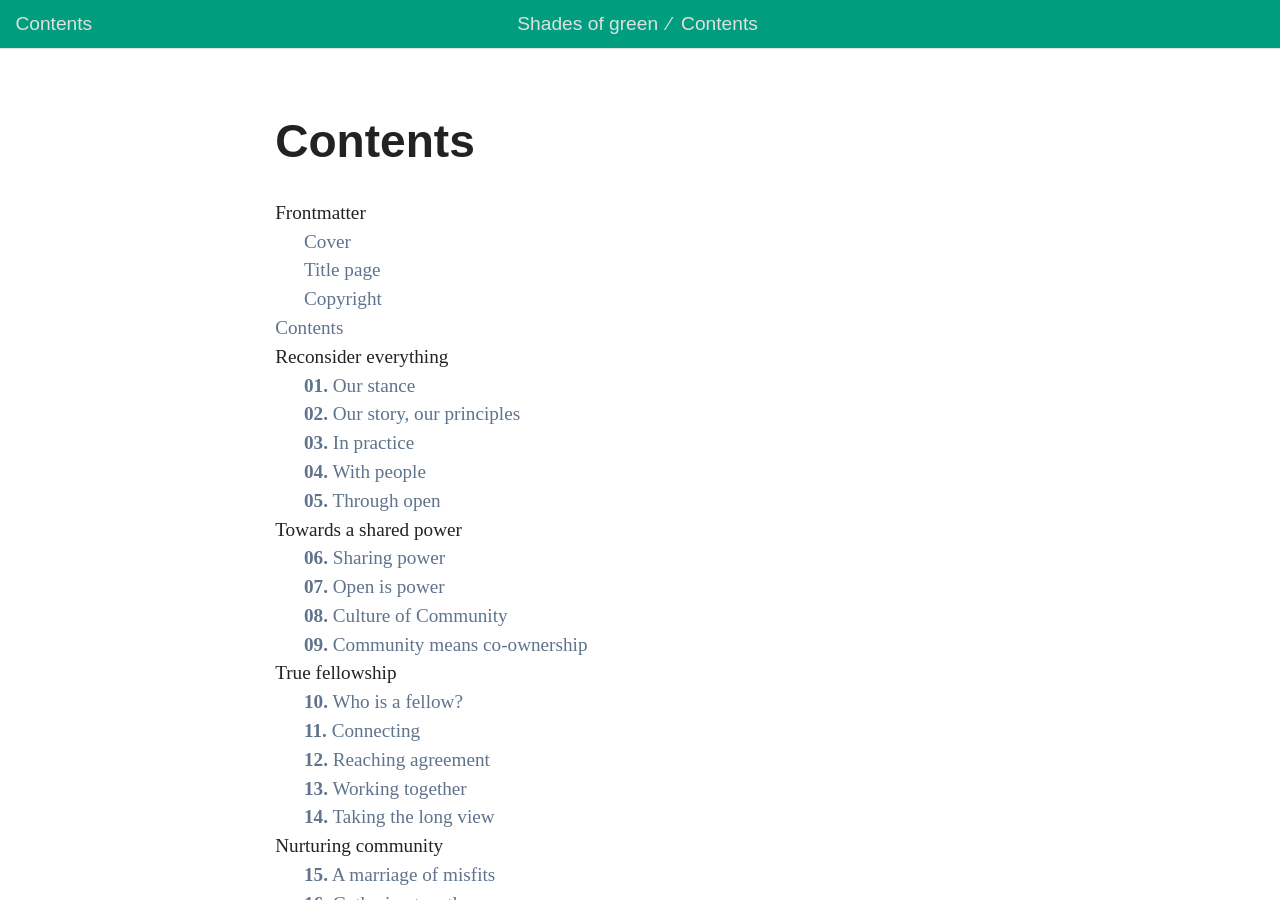
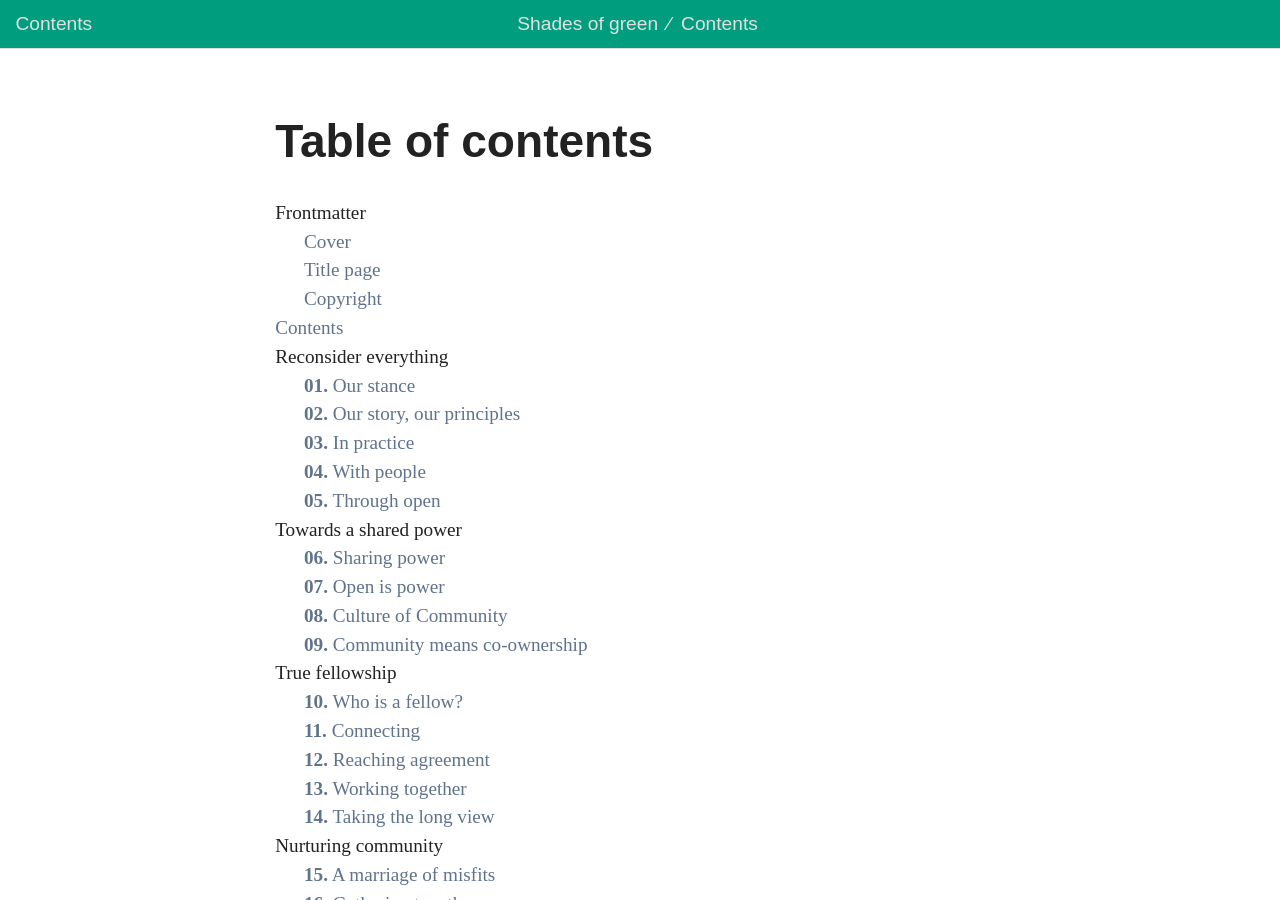
Before and after one commit to ShuttleworthFoundation/shuttleworth-foundation-shades-of-green, a Jekyll site: the page built from book/text/0-3-contents.md, in a window 1280 px wide and 900 px high. Built offline with Jekyll 4.4.1, drawn with Linux system fonts in a browser that asks for light colours.

Commit message:
Match book 'Table of contents'

```diff
--- a/book/text/0-3-contents.md
+++ b/book/text/0-3-contents.md
@@ -3,6 +3,6 @@ title: Contents
 style: contents-page
 ---
 
-# Contents
+# Table of contents
 
 {% include toc %}
```
